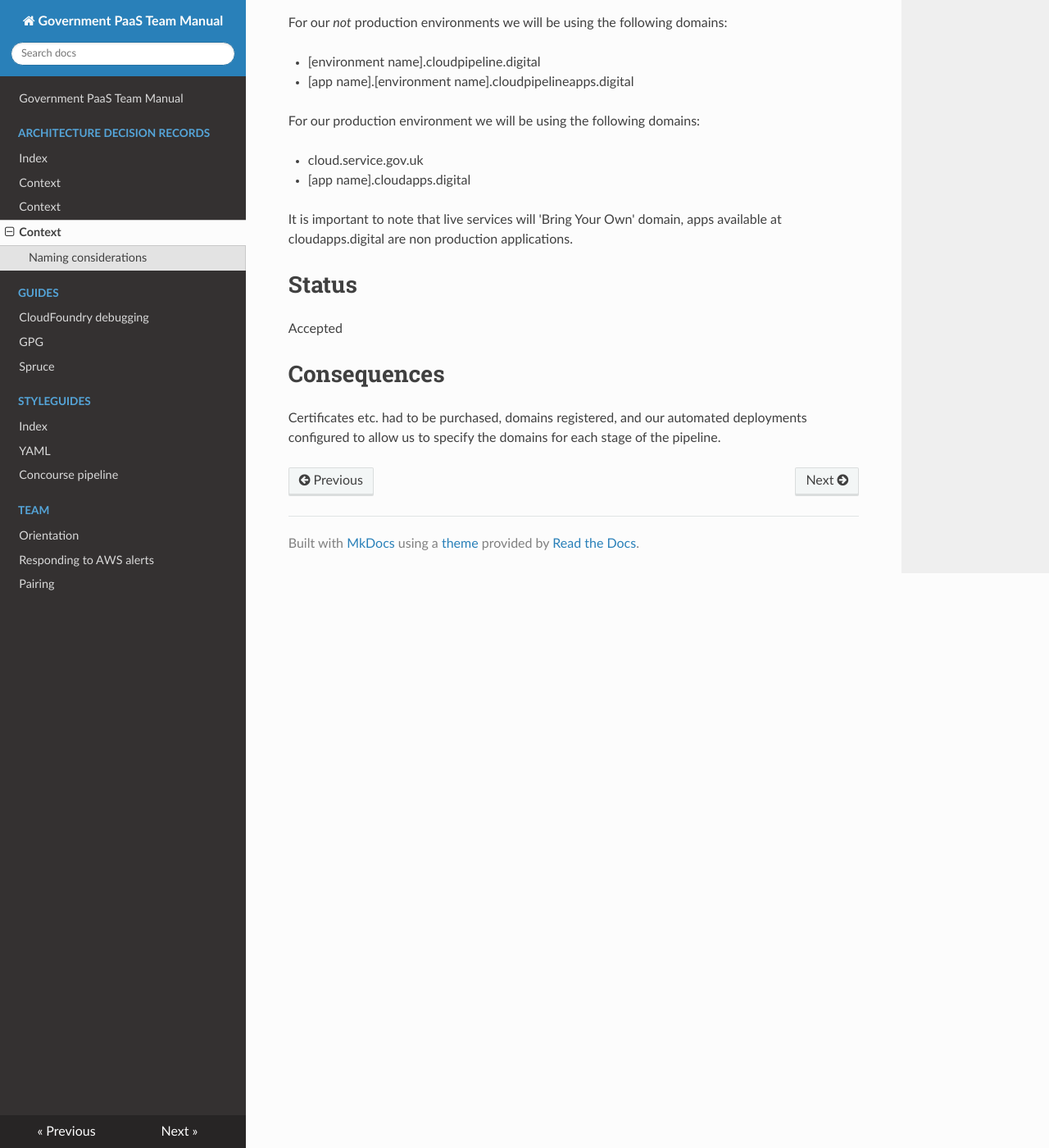
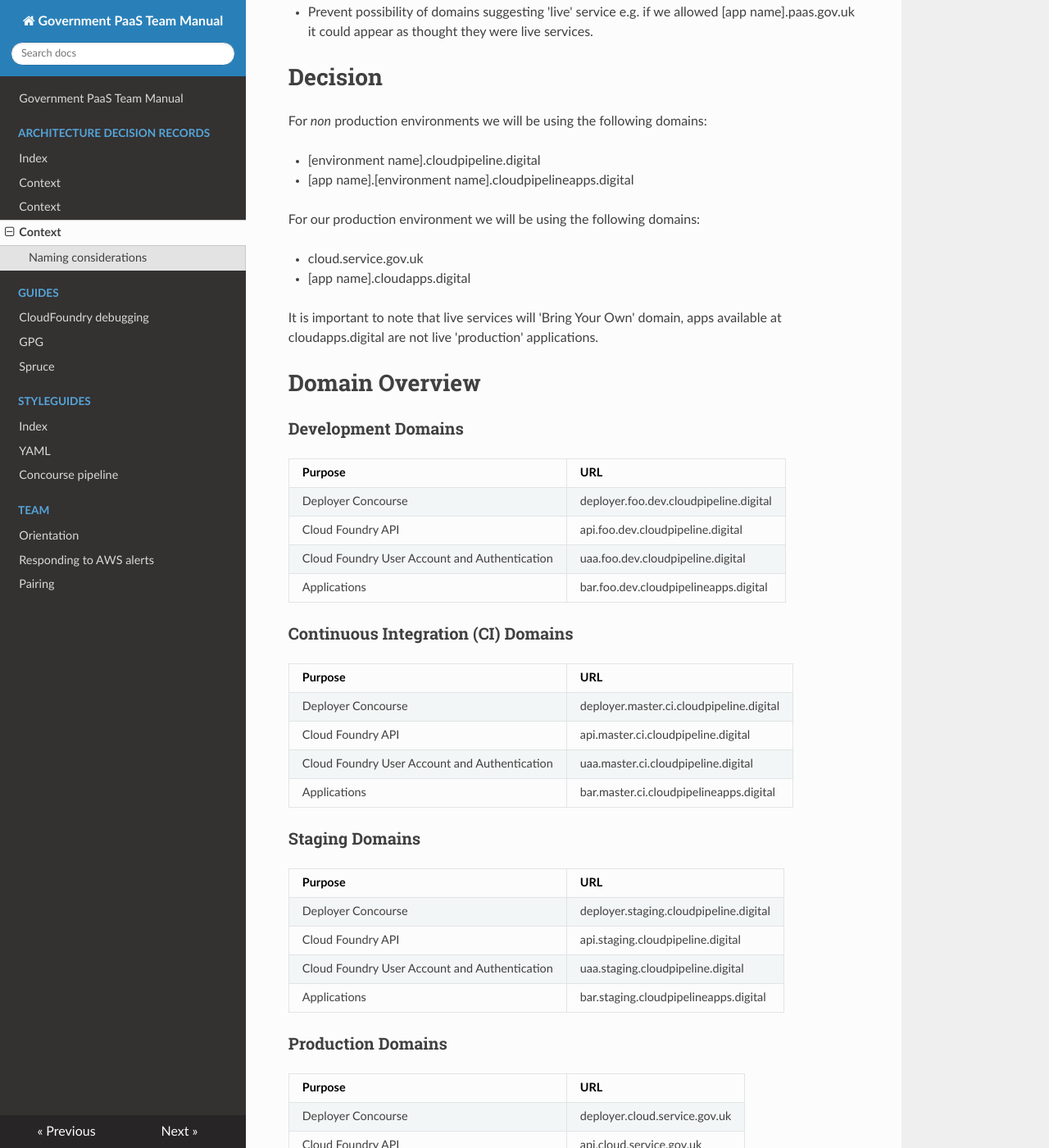
Before and after one commit to alphagov/paas-team-manual, an MkDocs documentation site: the page built from docs/architecture_decision_records/ADR004-domain-naming-scheme.md, in a window 1280 px wide and 1400 px high, scrolled down 888 px. Shown: the whole window at 82% size. Built offline with MkDocs 1.6.1, drawn with Linux system fonts in a browser that asks for light colours; nearby versions of some CDN libraries; some of the changed text lies outside the part shown.

Commit message:
Update based on PR Comments to include Table for domain names and clarify the seperation between system and app domains

```diff
--- a/docs/architecture_decision_records/ADR004-domain-naming-scheme.md
+++ b/docs/architecture_decision_records/ADR004-domain-naming-scheme.md
@@ -6,18 +6,20 @@ As part of our deployment we have a pipeline, where changes that are made can mo
 
 There are a number of externally available endpoints that are accessed to manage and view information about the platform, as well as issue commands via the Cloud Foundry API. In addition to this, a URL also needs to be available to access Apps hosted on the platform. These need to be accessed via some sort of sensible URL.
 
+The reason for splitting system domains from app domains was to prevent applications from stealing traffic to CF components (e.g. api.<domain>) or masquerading as official things of the platform (e.g. signup.<domain>).
+
 ### Naming considerations
 A number of aspects were considered as part of the naming process.
 
 * Clear sense of purpose
 * Clear distinction between Production and other Environments
 * No overly technical names (e.g. hosting/paas/scalable-elastic-public-government-hosting)
-* Prevent possibility of domains suggesting 'live' service
+* Prevent possibility of domains suggesting 'live' service e.g. if we allowed [app name].paas.gov.uk it could appear as thought they were live services.
 
 
 Decision
 ========
-For our _not_ production environments we will be using the following domains:
+For _non_ production environments we will be using the following domains:
 
 * [environment name].cloudpipeline.digital
 * [app name].[environment name].cloudpipelineapps.digital
@@ -27,7 +29,42 @@ For our production environment we will be using the following domains:
 * cloud.service.gov.uk
 * [app name].cloudapps.digital
 
-It is important to note that live services will 'Bring Your Own' domain, apps available at cloudapps.digital are non production applications.
+It is important to note that live services will 'Bring Your Own' domain, apps available at cloudapps.digital are not live 'production' applications.
+
+Domain Overview
+===============
+
+### Development Domains
+Purpose | URL |
+------------ | -------------
+Deployer Concourse | deployer.foo.dev.cloudpipeline.digital
+Cloud Foundry API | api.foo.dev.cloudpipeline.digital
+Cloud Foundry User Account and Authentication | uaa.foo.dev.cloudpipeline.digital
+Applications | bar.foo.dev.cloudpipelineapps.digital
+
+### Continuous Integration (CI) Domains
+Purpose | URL |
+------------ | -------------
+Deployer Concourse | deployer.master.ci.cloudpipeline.digital
+Cloud Foundry API | api.master.ci.cloudpipeline.digital
+Cloud Foundry User Account and Authentication | uaa.master.ci.cloudpipeline.digital
+Applications | bar.master.ci.cloudpipelineapps.digital
+
+### Staging Domains
+Purpose | URL |
+------------ | -------------
+Deployer Concourse | deployer.staging.cloudpipeline.digital
+Cloud Foundry API | api.staging.cloudpipeline.digital
+Cloud Foundry User Account and Authentication | uaa.staging.cloudpipeline.digital
+Applications | bar.staging.cloudpipelineapps.digital
+
+### Production Domains
+Purpose | URL |
+------------ | -------------
+Deployer Concourse | deployer.cloud.service.gov.uk
+Cloud Foundry API | api.cloud.service.gov.uk
+Cloud Foundry User Account and Authentication | uaa.cloud.service.gov.uk
+Applications | bar.cloudapps.digital
 
 Status
 ======
```
